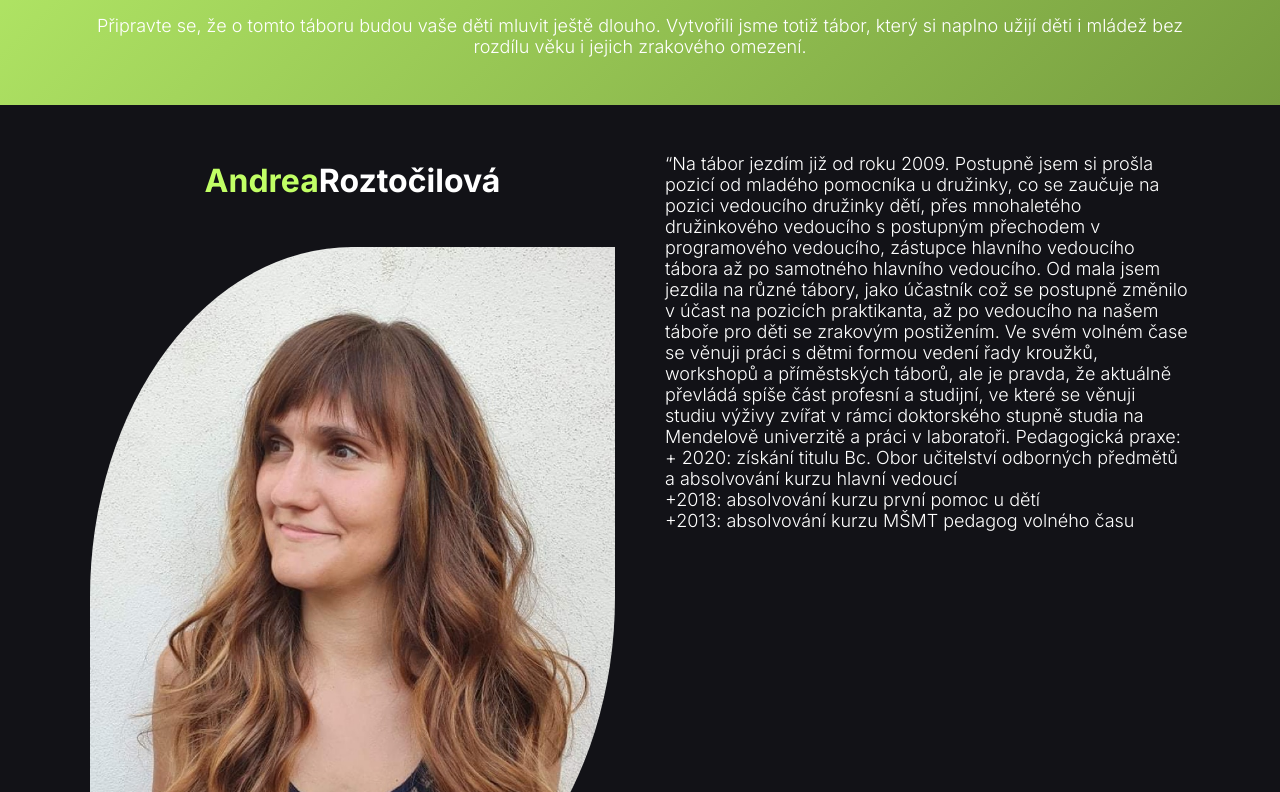
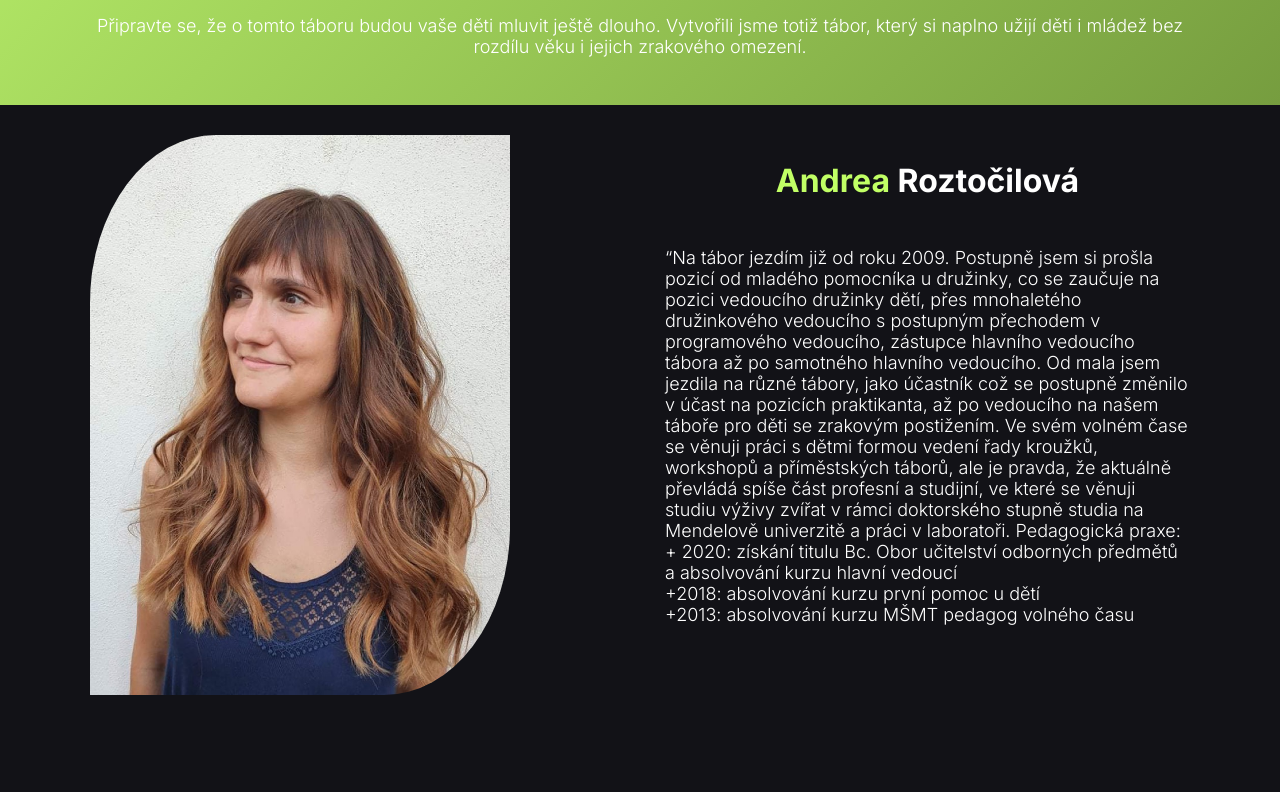
Before and after one commit to therezca/tabornevidomi, an Eleventy site: page tym.html in a window 1280 px wide. Shown: the part 740-1532 px from the top of the page. Built offline with nearby package versions, Linux system fonts and the light colour scheme; Eleventy itself is replaced by a stand-in of ours; files that its build step writes are made by us from their sources.

Commit message:
uprava tzm'

```diff
--- a/SCSS/_layout.scss
+++ b/SCSS/_layout.scss
@@ -396,8 +396,8 @@
     &__obrys {
         display: flex;}
 
-    &__fotka {border-radius: 50% 0;
-        width: 100%;}
+    &__fotka {border-radius: 30% 0;
+        width: 80%;}
 
     &__fotka:hover {
             filter: blur(2px);
--- a/tym.html
+++ b/tym.html
@@ -50,12 +50,12 @@ menu: tym
     <div class="tym__gridtreti">
 
         <div class="tym__item">
-        <h2 class="tym__h2"><span style="color: #c1ff65">Andrea</span>Roztočilová </h2>
+
         <img class="tym__fotka" src="/soubor/andy.jpg" alt="Děti na táboře">
         </div>
 
         <div class="tym__popis">
-
+            <h2 class="tym__h2"><span style="color: #c1ff65">Andrea </span>Roztočilová </h2>
          <p class="tym__perex">“Na tábor jezdím již od roku 2009. Postupně jsem si prošla pozicí od mladého pomocníka u družinky, co se zaučuje na pozici vedoucího družinky dětí, přes mnohaletého družinkového vedoucího s postupným přechodem v programového vedoucího, zástupce hlavního vedoucího tábora až po samotného hlavního vedoucího.
             Od mala jsem jezdila na různé tábory, jako účastník což se postupně změnilo v účast na pozicích praktikanta, až po vedoucího na našem táboře pro děti se zrakovým postižením.  Ve svém volném čase se věnuji práci s dětmi formou vedení řady kroužků, workshopů a příměstských táborů, ale je pravda, že aktuálně převládá spíše část profesní a studijní, ve které se věnuji studiu výživy zvířat v rámci doktorského stupně studia na Mendelově univerzitě a práci v laboratoři.
            Pedagogická praxe: <br>
```
Also changed, not shown: CSS/style.css.
